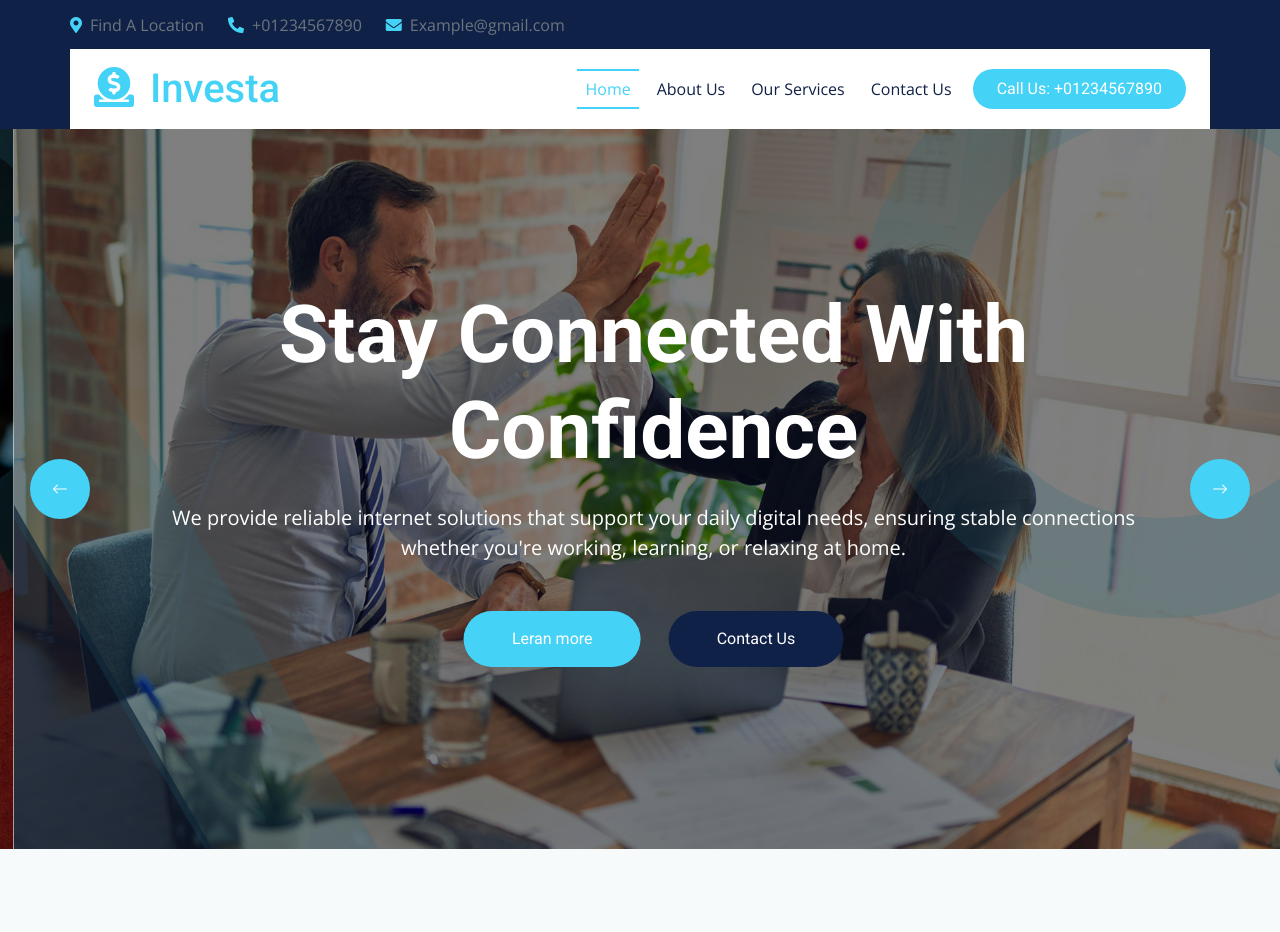
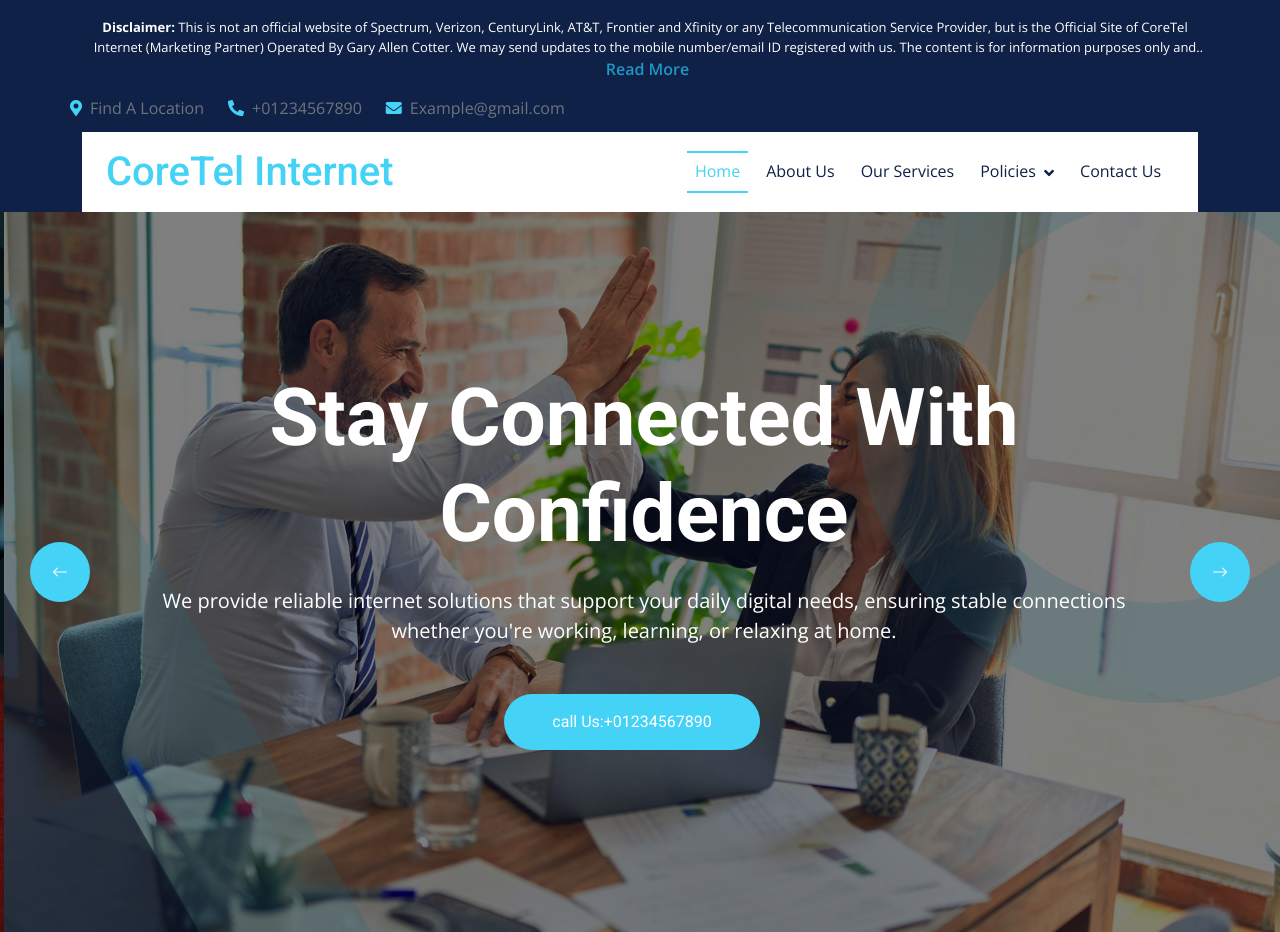
Before and after one commit to ZaidAhmed786/internet-invasta, a plain HTML site: page index.html in a window 1280 px wide. Shown: the top 932 px of the page. Drawn offline with nearby package versions, Linux system fonts and the light colour scheme.

Commit message:
new update

```diff
--- a/css/style.css
+++ b/css/style.css
@@ -7,7 +7,24 @@
     transition: opacity .5s ease-out, visibility 0s linear .5s;
     z-index: 99999;
 }
+#disclaimer {
+    margin-bottom: 0;
+    font-size: 13px;
+}
 
+.collapsed {
+    display: -webkit-box;
+    -webkit-line-clamp: 2;   /* Sirf 2 lines */
+    -webkit-box-orient: vertical;
+    overflow: hidden;
+}
+
+.read-more-btn {
+    color: #1c97c6;
+    cursor: pointer;
+    font-weight: 600;
+    margin-left: 5px;
+}
 /* Column spacing (extra breathing space) */
 .service .row > div {
     margin-bottom: 25px;
--- a/index.html
+++ b/index.html
@@ -3,7 +3,7 @@
 
     <head>
         <meta charset="utf-8">
-        <title>Investa </title>
+        <title>CoreTel Internet </title>
         <meta content="width=device-width, initial-scale=1.0" name="viewport">
         <meta content="" name="keywords">
         <meta content="" name="description">
@@ -33,10 +33,26 @@
 
     <body>
 
+<!-- Topbar Start -->
+
+
+<div class="container-fluid text-white text-center topbar">
+    <div class="container pt-3">
+
+        <p id="disclaimer">
+            <strong>Disclaimer:</strong> This is not an official website of Spectrum, Verizon, CenturyLink, AT&T, Frontier and Xfinity or any Telecommunication Service Provider, but is the Official Site of CoreTel Internet (Marketing Partner) Operated By Gary Allen Cotter. We may send updates to the mobile number/email ID registered with us. The content is for information purposes only and does not constitute an offer to avail of any service. Prices mentioned are subject to change without notice and properties mentioned are subject to availability. Images are for representation purposes only. The logos and images used on this website are the exclusive property of their respective owners and are protected under applicable copyright laws. CoreTel Internet does not claim any ownership or rights to these materials and they are used on this website solely for informational purposes.
+        </p>
+
+        <a href="javascript:void(0);" id="readMoreBtn" onclick="toggleText()" class="read-more-btn">
+            Read More
+        </a>
+
+    </div>
+</div>
 
 
 
-        <!-- Topbar Start -->
+<!-- Topbar Start -->
         <div class="container-fluid topbar px-0 d-none d-lg-block">
             <div class="container px-0">
                 <div class="row gx-0 align-items-center" style="height: 45px;">
@@ -53,6 +69,9 @@
         <!-- Topbar End -->
 
 
+        <!-- Topbar End -->
+
+
         <!-- Navbar & Hero Start -->
         <div class="container-fluid sticky-top px-0">
             <div class="position-absolute bg-dark" style="left: 0; top: 0; width: 100%; height: 100%;">
@@ -60,7 +79,7 @@
             <div class="container px-0">
                 <nav class="navbar navbar-expand-lg navbar-dark bg-white py-3 px-4">
                     <a href="index.html" class="navbar-brand p-0">
-                        <h1 class="text-primary m-0"><i class="fas fa-donate me-3"></i>Investa</h1>
+                        <h1 class="text-primary m-0">CoreTel Internet</h1>
                         <!-- <img src="img/logo.png" alt="Logo"> -->
                     </a>
                     <button class="navbar-toggler" type="button" data-bs-toggle="collapse" data-bs-target="#navbarCollapse">
@@ -70,11 +89,20 @@
                         <div class="navbar-nav ms-auto py-0">
                             <a href="index.html" class="nav-item nav-link active">Home</a>
                             <a href="about.html" class="nav-item nav-link">About Us</a>
-<a href="service.html" class="nav-item nav-link"> Our Services</a>                            <a href="contact.html" class="nav-item nav-link">Contact Us</a>
+                    <a href="service.html" class="nav-item nav-link"> Our Services</a>
+                            <div class="nav-item dropdown">
+                                    <a href="#" class="nav-link dropdown-toggle" data-bs-toggle="dropdown">
+                                        Policies
+                                    </a>
+                                    <div class="dropdown-menu m-0">
+                                        <a href="privacy.html" class="dropdown-item">Privacy Policy</a>
+                                        <a href="terms.html" class="dropdown-item">Terms & Conditions</a>
+                                        <a href="refund.html" class="dropdown-item">Refund Policy</a>
+                                    </div>
+                                </div>
+                    <a href="contact.html" class="nav-item nav-link">Contact Us</a>
                         </div>
-                        <div class="d-flex align-items-center flex-nowrap pt-xl-0">
-                            <a href="#" class="btn btn-primary rounded-pill text-white py-2 px-4 ms-2 flex-wrap flex-sm-shrink-0">Call Us: +01234567890</a>
-                        </div>
+
                     </div>
                 </nav>
             </div>
@@ -111,8 +139,10 @@
                         <h1 class="display-1 text-capitalize text-white mb-4 fadeInUp animate__animated" data-animation="fadeInUp" data-delay="1.3s" style="animation-delay: 1.3s;">Experience Internet Without Limits</h1>
                         <p class="mb-5 fs-5 fadeInUp animate__animated" data-animation="fadeInUp" data-delay="1.5s" style="animation-delay: 1.5s;">Enjoy smooth connectivity for streaming, browsing, and staying in touch. Our service is designed to deliver consistent performance so you can do more online every day.
                         </p>
-                        <a class="btn btn-primary rounded-pill py-3 px-5 mb-4 me-4 fadeInUp animate__animated" data-animation="fadeInUp" data-delay="1.5s" style="animation-delay: 1.7s;" href="/about">Leran more</a>
-                        <a class="btn btn-dark rounded-pill py-3 px-5 mb-4 fadeInUp animate__animated" data-animation="fadeInUp" data-delay="1.5s" style="animation-delay: 1.7s;" href="/contact">Contact Us</a>
+                        <a class="btn btn-primary rounded-pill py-3 px-5 mb-4 me-4 fadeInUp animate__animated" data-animation="fadeInUp" data-delay="1.5s" style="animation-delay: 1.7s;" href="tel:+01234567890
+">call Us:+01234567890
+</a>
+
                     </div>
                 </div>
             </div>
@@ -125,8 +155,9 @@
                         <h1 class="display-1 text-capitalize text-white mb-4">Stay Connected With Confidence</h1>
                         <p class="mb-5 fs-5">We provide reliable internet solutions that support your daily digital needs, ensuring stable connections whether you're working, learning, or relaxing at home.
                         </p>
-                        <a class="btn btn-primary rounded-pill py-3 px-5 mb-4 me-4" href="/about">Leran more</a>
-                        <a class="btn btn-dark rounded-pill py-3 px-5 mb-4" href="/contact">Contact Us</a>
+                        <a class="btn btn-primary rounded-pill py-3 px-5 mb-4 me-4 fadeInUp animate__animated" data-animation="fadeInUp" data-delay="1.5s" style="animation-delay: 1.7s;" href="tel:+01234567890
+">call Us:+01234567890
+</a>
                     </div>
                 </div>
             </div>
@@ -139,8 +170,9 @@
                         <h1 class="display-1 text-capitalize text-white mb-4">Designed For Speed. Built For You.</h1>
                         <p class="mb-5 fs-5">Our network delivers dependable performance to keep your devices running seamlessly, giving you the freedom to connect, explore, and achieve more online.
                         </p>
-                        <a class="btn btn-primary rounded-pill py-3 px-5 mb-4 me-4" href="/about">Leran more</a>
-                        <a class="btn btn-dark rounded-pill py-3 px-5 mb-4" href="/contact">Contact Us</a>
+                        <a class="btn btn-primary rounded-pill py-3 px-5 mb-4 me-4 fadeInUp animate__animated" data-animation="fadeInUp" data-delay="1.5s" style="animation-delay: 1.7s;" href="tel:+01234567890
+">call Us:+01234567890
+</a>
                     </div>
                 </div>
             </div>
@@ -188,8 +220,8 @@
 
                 <!-- Call to Action Button -->
                 <div class="row g-4 justify-content-start mb-5">
-                    <div class="col-xl-5">
-                        <a href="/about.html" class="btn btn-primary rounded-pill py-3 px-5">Learn more</a>
+                    <div class="col-xl-6">
+                        <a href="tel:+01234567890" class="btn btn-primary rounded-pill py-3 px-5">call Us:+01234567890</a>
                     </div>
                 </div>
 
@@ -322,7 +354,7 @@
             <li>24/7 customer support <i class="fa fa-check"></i></li>
           </ul>
 
-          <a href="#" class="btn btn-primary">Order Now</a>
+           <a href="tel:+01234567890" class="btn btn-primary rounded-pill py-3 px-5">call Us:+01234567890</a>
         </div>
       </div>
 
@@ -341,7 +373,7 @@
             <li>Access to premium channels <i class="fa fa-check"></i></li>
           </ul>
 
-          <a href="#" class="btn btn-primary">Order Now</a>
+           <a href="tel:+01234567890" class="btn btn-primary rounded-pill py-3 px-5">call Us:+01234567890</a>
         </div>
       </div>
 
@@ -360,7 +392,7 @@
             <li>Priority customer support <i class="fa fa-check"></i></li>
           </ul>
 
-          <a href="#" class="btn btn-primary">Order Now</a>
+           <a href="tel:+01234567890" class="btn btn-primary rounded-pill py-3 px-5">call Us:+01234567890</a>
         </div>
       </div>
 
@@ -563,8 +595,8 @@
                     <div class="col-md-6 col-lg-6 col-xl-3">
                         <div class="footer-item d-flex flex-column">
                             <div class="footer-item">
-                                <h4 class="text-white mb-4">Investa</h4>
-                                <p class="mb-3">At Investa, we are dedicated to providing top-notch internet services to homes and businesses. Our mission is to deliver fast, reliable, and affordable connectivity, ensuring you stay connected with the world seamlessly.</p>
+                                <h4 class="text-white mb-4">CoreTel Internet</h4>
+                                <p class="mb-3">At CoreTel Internet, we are dedicated to providing top-notch internet services to homes and businesses. Our mission is to deliver fast, reliable, and affordable connectivity, ensuring you stay connected with the world seamlessly.</p>
 
                             </div>
                         </div>
@@ -592,7 +624,7 @@ Terms and Conditions</a>
                         <div class="footer-item d-flex flex-column">
                             <h4 class="text-white mb-4">Get In Touch</h4>
                             <a href=""><i class="fa fa-map-marker-alt me-2"></i> 123 Street, New York, USA</a>
-                            <a href=""><i class="fas fa-envelope me-2"></i> info@example.com</a>
+                            <a href=""><i class="fas fa-envelope me-2"></i> support@coretelinternet.com</a>
                             <a href="" class="mb-3"><i class="fas fa-print me-2"></i> +012 345 67890</a>
 
                         </div>
@@ -607,8 +639,8 @@ Terms and Conditions</a>
         <div class="container-fluid copyright py-4">
             <div class="container">
                 <div class="row g-4 align-items-center">
-                    <div class="col-md-6 text-center text-md-start mb-md-0">
-                        <span class="text-body"><a href="#" class="border-bottom text-primary"><i class="fas fa-copyright text-light me-2"></i>2020-2025 Investa.</a>, All right reserved.</span>
+                    <div class="col-md-8 text-center text-md-start mb-md-0">
+                        <span class="text-body"><a href="#" class="border-bottom text-primary"><i class="fas fa-copyright text-light me-2"></i>2025 CoreTel Internet - Operated by MOJGAN ESHTIAGH,</a>, All right reserved.</span>
                     </div>
 
                 </div>
--- a/js/main.js
+++ b/js/main.js
@@ -138,3 +138,22 @@
 
 
 })(jQuery);
+
+
+
+document.addEventListener("DOMContentLoaded", function () {
+    document.getElementById("disclaimer").classList.add("collapsed");
+});
+
+function toggleText() {
+    var text = document.getElementById("disclaimer");
+    var btn = document.getElementById("readMoreBtn");
+
+    text.classList.toggle("collapsed");
+
+    if (text.classList.contains("collapsed")) {
+        btn.innerHTML = "Read More";
+    } else {
+        btn.innerHTML = "Read Less";
+    }
+}
```
Also changed, not shown: about.html (+29 -12 lines), contact.html (+32 -13 lines), privacy.html (+30 -13 lines), refund.html (+28 -11 lines), service.html (+27 -10 lines), terms.html (+30 -13 lines), READ-ME.txt.
